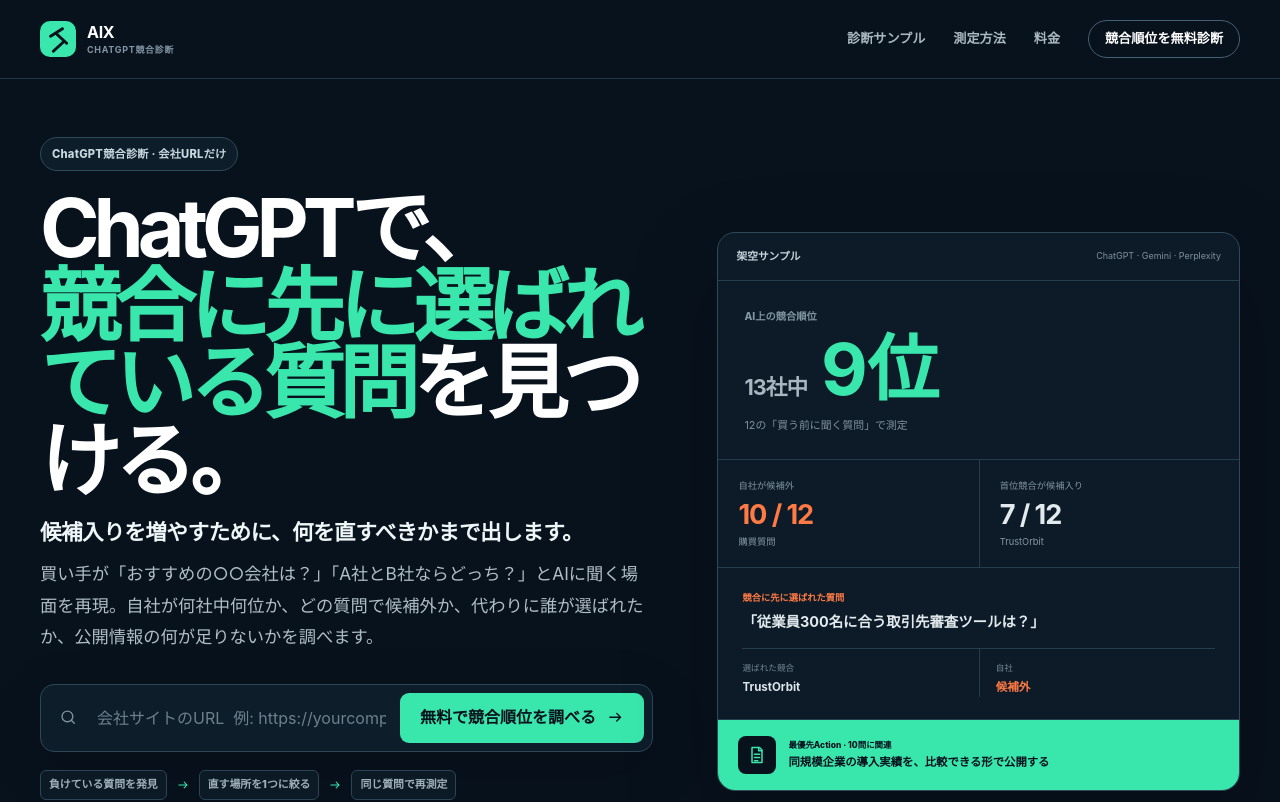
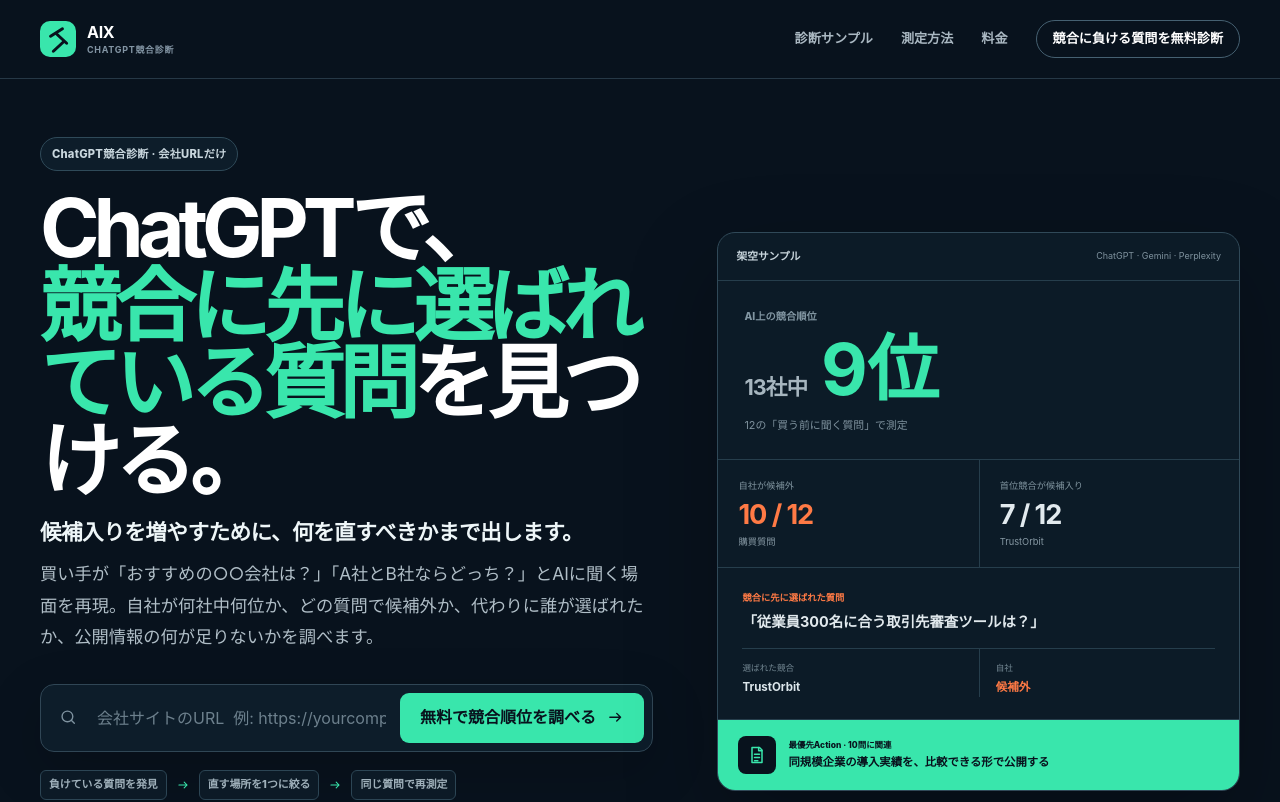
Before and after one commit to salve-de/AIX-next, a Next.js app: page / in a window 1280 px wide. Shown: the top 802 px of the page. Built offline with nearby package versions, Linux system fonts and the light colour scheme; no server answers.

Commit message:
make header CTA outcome specific

```diff
--- a/components/site-header.tsx
+++ b/components/site-header.tsx
@@ -2,5 +2,5 @@ import Link from "next/link";
 import { Brand } from "@/components/brand";
 
 export function SiteHeader({ compact = false }: { compact?: boolean }) {
-  return <header className={`site-header ${compact ? "site-header-compact" : ""}`}><div className="shell header-inner"><Brand /><nav aria-label="公開ナビゲーション"><Link href="/result?sample=1">診断サンプル</Link><Link href="/methodology">測定方法</Link><Link href="/pricing">料金</Link><Link className="header-cta" href="/#scan">競合順位を無料診断</Link></nav></div></header>;
+  return <header className={`site-header ${compact ? "site-header-compact" : ""}`}><div className="shell header-inner"><Brand /><nav aria-label="公開ナビゲーション"><Link href="/result?sample=1">診断サンプル</Link><Link href="/methodology">測定方法</Link><Link href="/pricing">料金</Link><Link className="header-cta" href="/#scan">競合に負ける質問を無料診断</Link></nav></div></header>;
 }
```
